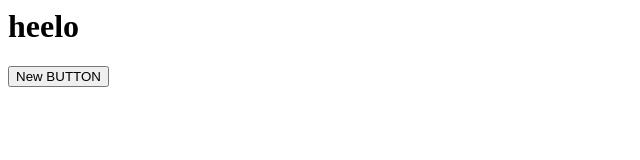
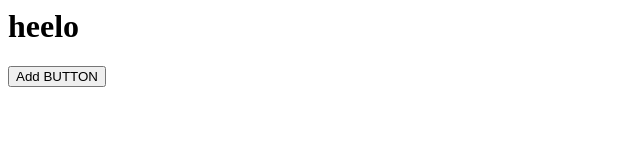
Before and after one commit to kashishchouhan13/Demo, a plain HTML site: page index.html in a window 1280 px wide. Shown: the full height of the page, 0-640 px from the left. Drawn offline with Linux system fonts and the light colour scheme.

Commit message:
update button

```diff
--- a/index.html
+++ b/index.html
@@ -1,2 +1,2 @@
 <h1>heelo</h1>
-<button>New BUTTON</button>
+<button>Add BUTTON</button>
```
